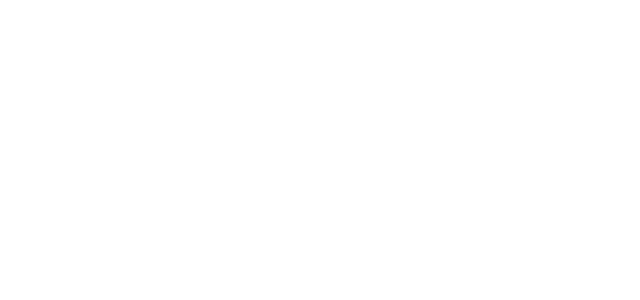
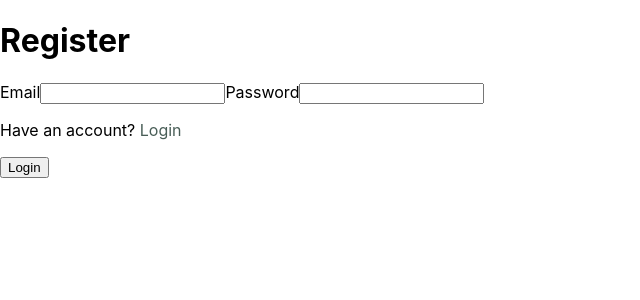
Before and after one commit to rahul-karthik-au/Little-Lemon-Restaurant, a React (Create React App) app: page /register in a window 1280 px wide. Before the commit this address had no page. Shown: the top 300 px of the page, without its empty margins (0-640 px from the left). Built offline with nearby package versions, Linux system fonts and the light colour scheme.

Commit message:
Login Page

```diff
--- a/package.json
+++ b/package.json
@@ -6,6 +6,7 @@
     "@testing-library/jest-dom": "^5.17.0",
     "@testing-library/react": "^13.4.0",
     "@testing-library/user-event": "^13.5.0",
+    "firebase": "^10.11.0",
     "react": "^18.2.0",
     "react-dom": "^18.2.0",
     "react-router-dom": "^6.22.3",
--- a/src/App.js
+++ b/src/App.js
@@ -3,6 +3,8 @@ import HomePage from "./HomePage";
 import BookingPage from "./BookingPage";
 import './App.css';
 import ConfirmedBooking from "./ConfirmedBooking";
+import Login from "./Login";
+import Register from "./Register";
 
 function App() {
   return (
@@ -10,6 +12,8 @@ function App() {
     <Route path="/" element={<HomePage />}></Route>
     <Route path="/booking" element={<BookingPage />}></Route>
     <Route path="/booking_confirmed" element={<ConfirmedBooking />}></Route>
+    <Route path="/login" element={<Login />}></Route>
+    <Route path="/register" element={<Register />}></Route>
     </Routes>
   );
 }
--- /dev/null
+++ b/src/DB.js
@@ -0,0 +1,16 @@
+import { initializeApp } from "firebase/app";
+
+
+const firebaseConfig = {
+    apiKey: "AIzaSyCw79eq9fSURvWPnZBqZfsMH5zNxJaXohc",
+    authDomain: "todo-list-react-sample.firebaseapp.com",
+    databaseURL: "https://todo-list-react-sample-default-rtdb.firebaseio.com",
+    projectId: "todo-list-react-sample",
+    storageBucket: "todo-list-react-sample.appspot.com",
+    messagingSenderId: "961134072941",
+    appId: "1:961134072941:web:dc9242c7c7f3273c9e9b64",
+    measurementId: "G-JW8V9KBTEQ"
+};
+
+
+export const app = initializeApp(firebaseConfig);
--- a/src/Footer.js
+++ b/src/Footer.js
@@ -22,9 +22,9 @@ function Footer(){
             </div>
             <div className='social'>
                 <h3>Social Media</h3>
-                <a href=''>Facbook</a>
-                <a href=''>Instagram</a>
-                <a href=''>Twitter</a>
+                <a href='/'>Facbook</a>
+                <a href='/'>Instagram</a>
+                <a href='/'>Twitter</a>
             </div>
         </footer>
     )
--- /dev/null
+++ b/src/Login.js
@@ -0,0 +1,55 @@
+import React, { useState } from 'react';
+import { useNavigate } from 'react-router-dom';
+import { Link } from 'react-router-dom';
+import { app } from './DB';
+import { getFirestore } from "firebase/firestore";
+import { doc, getDoc } from "firebase/firestore";
+
+
+export default function Login() {
+    const [email,setEmail]=useState("");
+    const [password,setPassword]=useState("");
+
+    const db=getFirestore(app);
+
+    const navigate = useNavigate();
+
+    async function handleSubmit(e){
+        e.preventDefault();
+        const authTable=doc(db,"Authentication",email)
+        console.log(email,password);
+        const docSnap = await getDoc(authTable);
+        if(docSnap.exists()){
+            if(docSnap.data().password !==password){
+                alert("wrong password")
+                setPassword("");
+            }
+            else{
+                navigate("/")
+            }
+        }
+        else{
+            alert("Email does't exist");
+            navigate("/register");
+        }
+
+    }
+  return (
+    <>
+    <h1>Login</h1>
+    <form>
+    <label htmlFor="email">Email</label>
+    <input type="text" id="email" value={email} onChange={(e) => {
+               setEmail(e.target.value);
+             }} required></input>
+    <label htmlFor="password">Password</label>
+    <input type="password" id="password" value={password} onChange={(e) => {
+               setPassword(e.target.value);
+             }} required></input>
+    <p>Don't have an account? <Link to="/register">Register</Link></p>
+    <button type="submit" onClick={handleSubmit}>Login</button>
+    </form>
+
+    </>
+  )
+}
--- a/src/Main.js
+++ b/src/Main.js
@@ -1,3 +1,4 @@
+import { useNavigate } from "react-router-dom";
 import resImg from "./restauranfood.jpg";
 import food1 from "./greek salad.jpg";
 import food2 from "./desert.jpg";
@@ -6,6 +7,7 @@ import food3 from "./bruchetta.svg";
 let id=1;
 
 function Main(){
+    const navigate = useNavigate();
     const special=[{imgSrc:food1,title:"abc",price:5,description:"abcdefghijklmnopqrst"},{imgSrc:food2,title:"xyz",price:10,description:"abcdefghijklmnopqrst"},{imgSrc:food3,title:"abc",price:5,description:"abcdefghijklmnopqrst"}]
     return (
         <main>
@@ -14,7 +16,7 @@ function Main(){
                     <h1>Little Lemon</h1>
                     <h3>Chicago</h3>
                     <p>Lorem ipsum dolor sit amet, consectetur adipisicing elit. Omnis, error.</p>
-                    <button className='btn'>Reserve Table</button>
+                    <button className='btn' onClick={()=>navigate("/booking")}>Reserve Table</button>
                 </div>
                 <div>
                     <img src={resImg} className='main-img' alt='restaurantfood' />
--- a/src/Nav.js
+++ b/src/Nav.js
@@ -5,11 +5,11 @@ function Nav(){
         <nav>
         <ul>
             <li><Link to="/">Home</Link></li>
-            <li><a href=''>About</a></li>
-            <li><a href=''>Menu</a></li>
+            <li><Link to="/">About</Link></li>
+            <li><Link to="/">Menu</Link></li>
             <li><Link to="/booking">Reservation</Link></li>
-            <li><a href=''>Order Online</a></li>
-            <li><a href=''>Login</a></li>
+            <li><Link to="/">Order Online</Link></li>
+            <li><Link to="/login">Login</Link></li>
         </ul>
         </nav>
     )
--- /dev/null
+++ b/src/Register.js
@@ -0,0 +1,37 @@
+import React from 'react';
+import { useState } from 'react';
+import { Link } from 'react-router-dom';
+import { app } from './DB';
+import { getFirestore } from "firebase/firestore";
+import { doc, setDoc } from "firebase/firestore";
+
+export default function Register() {
+    const [email,setEmail]=useState("");
+    const [password,setPassword]=useState("");
+
+    const db=getFirestore(app);
+
+    function handleSubmit(e){
+        e.preventDefault();
+        console.log(email,password);
+        const authTable=doc(db,"Authentication",email);
+        setDoc(authTable,{password:password});
+    }
+  return (
+    <>
+    <h1>Register</h1>
+    <form>
+    <label htmlFor="email">Email</label>
+    <input type="text" id="email" value={email} onChange={(e) => {
+               setEmail(e.target.value);
+             }} required></input>
+    <label htmlFor="password">Password</label>
+    <input type="password" id="password" value={password} onChange={(e) => {
+               setPassword(e.target.value);
+             }} required></input>
+    <p>Have an account? <Link to="/login">Login</Link></p>
+    <button type="submit" onClick={handleSubmit}>Login</button>
+    </form>
+    </>
+  )
+}
```
Also changed, not shown: 1 other file (tests, documents, lock files or other folders).
